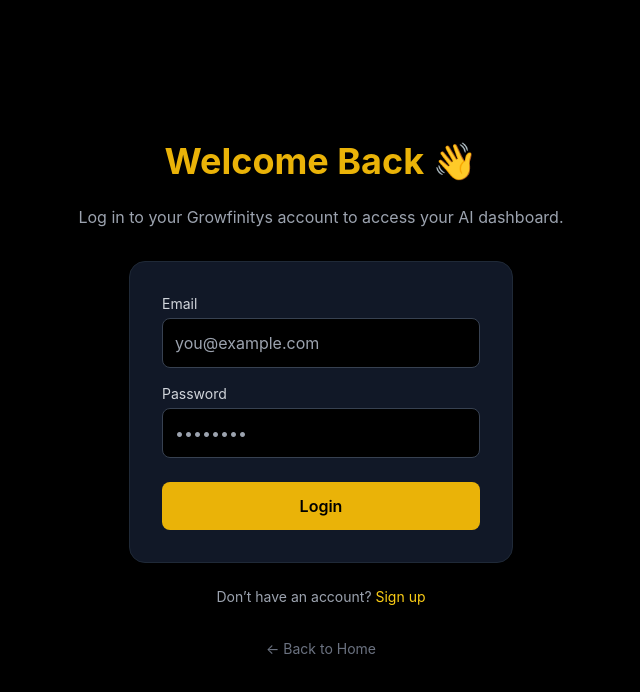
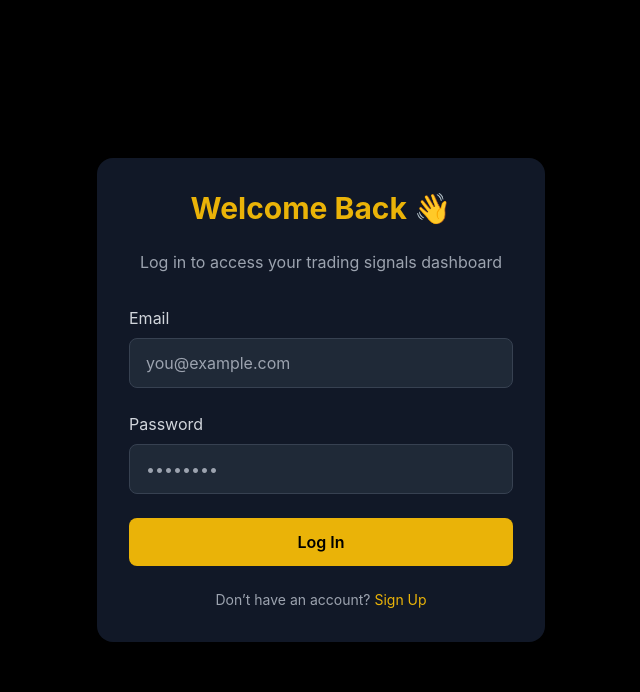
Before and after one commit to mhdkharoub-rgb/growfinitys, a Next.js app: page /login in a window 1280 px wide. Shown: the top 692 px of the page, without its empty margins (319-959 px from the left). Built offline with nearby package versions, Linux system fonts and the light colour scheme.

Commit message:
Update login.js

```diff
--- a/pages/login.js
+++ b/pages/login.js
@@ -1,22 +1,18 @@
-// /pages/login.js
 import { useState } from "react"
+import { useRouter } from "next/router"
 import { supabase } from "../lib/supabase"
-import { useRouter } from "next/router"
-import Link from "next/link"
 
 export default function Login() {
   const router = useRouter()
   const [email, setEmail] = useState("")
   const [password, setPassword] = useState("")
+  const [error, setError] = useState("")
   const [loading, setLoading] = useState(false)
-  const [error, setError] = useState("")
-  const [success, setSuccess] = useState("")
 
   const handleLogin = async (e) => {
     e.preventDefault()
+    setLoading(true)
     setError("")
-    setSuccess("")
-    setLoading(true)
 
     const { data, error } = await supabase.auth.signInWithPassword({
       email,
@@ -26,57 +22,49 @@ export default function Login() {
     if (error) {
       setError(error.message)
     } else {
-      setSuccess("Login successful! Redirecting…")
-      setTimeout(() => router.push("/dashboard"), 1500)
+      router.push("/dashboard")
     }
 
     setLoading(false)
   }
 
-  const handleSignupRedirect = () => router.push("/signup")
-
   return (
-    <div className="min-h-screen flex flex-col justify-center items-center bg-black text-white px-6">
-      <h1 className="text-4xl font-bold text-yellow-500 mb-6">
+    <div className="min-h-screen bg-black flex items-center justify-center px-4">
+      <div className="bg-gray-900 p-8 rounded-2xl shadow-xl w-full max-w-md">
+        <h2 className="text-3xl font-bold text-yellow-500 text-center mb-6">
           Welcome Back 👋
-      </h1>
-      <p className="text-gray-400 mb-8">
-        Log in to your Growfinitys account to access your AI dashboard.
+        </h2>
+        <p className="text-gray-400 text-center mb-8">
+          Log in to access your trading signals dashboard
         </p>
 
-      <form
-        onSubmit={handleLogin}
-        className="bg-gray-900 p-8 rounded-2xl shadow-lg w-full max-w-sm border border-gray-800"
-      >
-        <div className="mb-4">
-          <label className="block text-sm text-gray-300 mb-1">Email</label>
+        <form onSubmit={handleLogin} className="space-y-6">
+          <div>
+            <label className="block text-gray-300 mb-2">Email</label>
             <input
               type="email"
               required
               value={email}
               onChange={(e) => setEmail(e.target.value)}
-            className="w-full p-3 rounded-lg bg-black border border-gray-700 text-white focus:border-yellow-500 outline-none"
+              className="w-full px-4 py-3 rounded-lg bg-gray-800 text-white border border-gray-700 focus:outline-none focus:border-yellow-500"
               placeholder="you@example.com"
             />
           </div>
 
-        <div className="mb-6">
-          <label className="block text-sm text-gray-300 mb-1">Password</label>
+          <div>
+            <label className="block text-gray-300 mb-2">Password</label>
             <input
               type="password"
               required
               value={password}
               onChange={(e) => setPassword(e.target.value)}
-            className="w-full p-3 rounded-lg bg-black border border-gray-700 text-white focus:border-yellow-500 outline-none"
+              className="w-full px-4 py-3 rounded-lg bg-gray-800 text-white border border-gray-700 focus:outline-none focus:border-yellow-500"
               placeholder="••••••••"
             />
           </div>
 
           {error && (
-          <p className="text-red-400 text-sm mb-3 text-center">{error}</p>
-        )}
-        {success && (
-          <p className="text-green-400 text-sm mb-3 text-center">{success}</p>
+            <p className="text-red-500 text-sm text-center">{error}</p>
           )}
 
           <button
@@ -84,26 +72,17 @@ export default function Login() {
             disabled={loading}
             className="w-full bg-yellow-500 text-black font-semibold py-3 rounded-lg hover:bg-yellow-400 transition"
           >
-          {loading ? "Logging in..." : "Login"}
+            {loading ? "Logging in..." : "Log In"}
           </button>
         </form>
 
-      <p className="mt-6 text-gray-400 text-sm">
+        <p className="text-gray-400 text-sm text-center mt-6">
           Don’t have an account?{" "}
-        <button
-          onClick={handleSignupRedirect}
-          className="text-yellow-400 hover:underline"
-        >
-          Sign up
-        </button>
+          <a href="/signup" className="text-yellow-500 hover:underline">
+            Sign Up
+          </a>
         </p>
-
-      <Link
-        href="/"
-        className="mt-8 text-gray-500 hover:text-yellow-400 transition text-sm"
-      >
-        ← Back to Home
-      </Link>
+      </div>
     </div>
   )
 }
```
Lines whose indentation alone changed are shown as unchanged.
